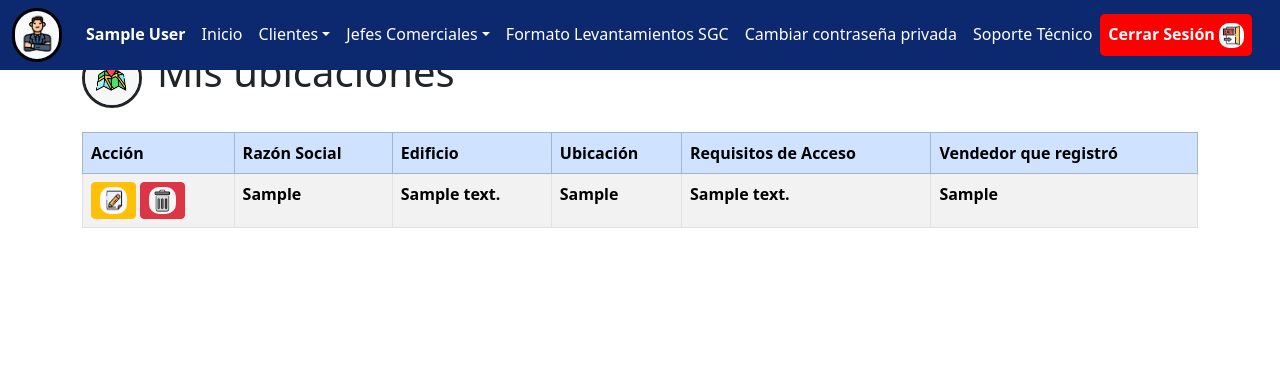
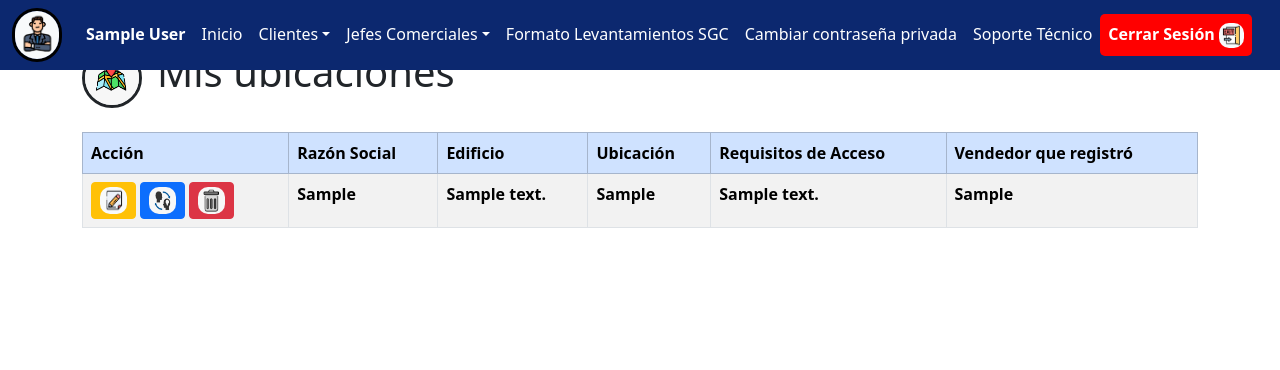
Before and after one commit to JONATHAN-SO-L/comercial, a PHP site: page /admin/views/gerencia/ubicaciones_lista.php in a window 1280 px wide. Shown: the top 370 px of the page. Run offline with PHP 8.4, Linux system fonts and the light colour scheme; the visitor is signed in with stand-in values (Sample User, id 1); tables that the repository leaves empty or names only in its code hold one stand-in row (values such as "Sample post"); lists and menus that the app fills with data are empty.

Commit message:
Habilitación de reasignacion de levantamientos, empresas, edificios por parte del Gerente

```diff
--- a/admin/views/gerencia/ubicaciones_lista.php
+++ b/admin/views/gerencia/ubicaciones_lista.php
@@ -101,6 +101,7 @@ if ($_SESSION['nombre'] && $_SESSION['tipo']) { switch ($_SESSION['tipo']) {
 				<tr>
 				<th>
 				<a href='../../../config/permissions/mod/mod_ubicacion.php?".$value -> id_ubicacion."' class='btn btn-sm btn-warning' title='Editar registro'><img class='edit' src='../../../assets/img/editar.png'></a>
+				<a href='../../../config/permissions/mod/reasign_location_admin.php?".$value->id_ubicacion."' class='btn btn-sm btn-primary' title='Reasignar registro'><img class='edit' src='../../../assets/img/reasignar.png'></a>
 				<a href='../../../config/permissions/drop/drop_ubicacion.php?".$value -> id_ubicacion."' class='btn btn-sm btn-danger' title='Eliminar registro'><img class='edit' src='../../../assets/img/borrar.png'></a>
 				</th>
 				<th>".$rs -> razon_social."</th>
```
